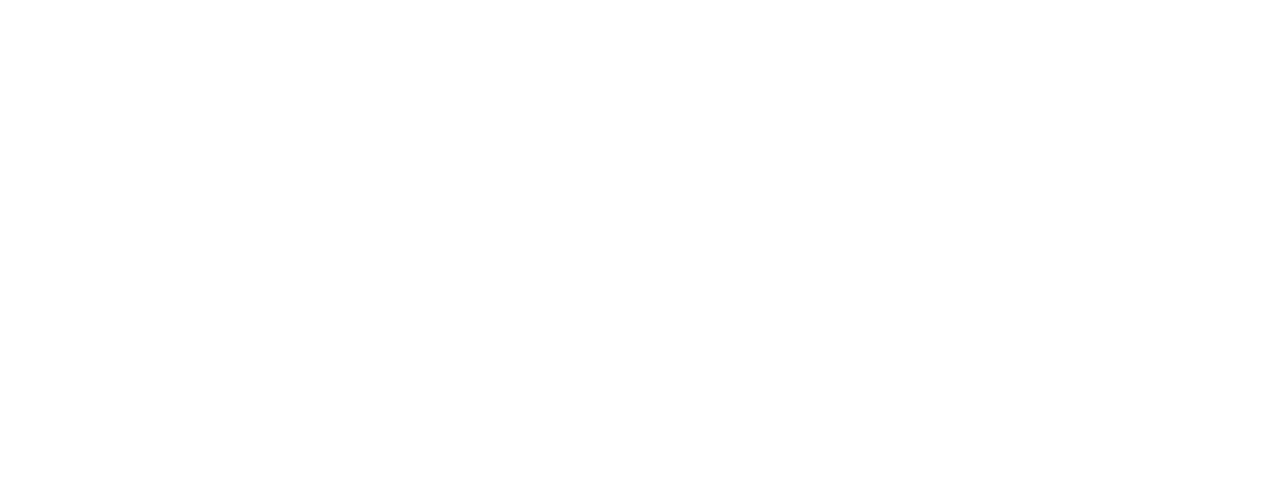
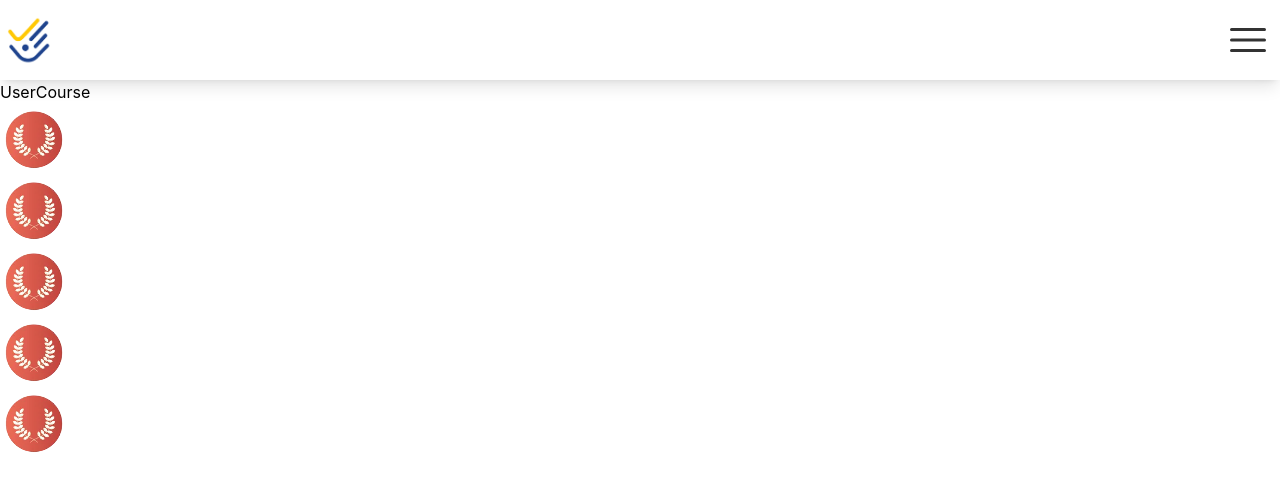
Before and after one commit to WildCodeSchool/P3_La-Poste_Lyon_React_Sept_2022, a React (Vite) app in the folder frontend/: page /parcours in a window 1280 px wide. Before the commit this address had no page. Shown: the top 490 px of the page. Built offline with nearby package versions, Linux system fonts and the light colour scheme.

Commit message:
to be sure

```diff
--- a/frontend/src/components/AllRoutes.jsx
+++ b/frontend/src/components/AllRoutes.jsx
@@ -7,6 +7,7 @@
 import TutorialList from "../pages/TutorialList";
 import Reward from "../pages/Reward";
 import Historic from "../pages/Historic";
+import UserCourse from "../pages/UserCourse";
 
 function AllRoutes() {
   return (
@@ -17,7 +18,7 @@
         <Route path="/categories" element={<TutorialCategory />} />
         <Route path="/recompenses" element={<Reward />} />
         {/* <Route path="/jeux" element={<Games />} /> */}
-        {/* <Route path="/parcours" element={<Parcours />} /> */}
+        <Route path="/parcours" element={<UserCourse />} />
         <Route path="/categories" element={<TutorialCategory />} />
         <Route path="/categories/:id/tutorials" element={<TutorialList />} />
         <Route path="/historique" element={<Historic />} />
--- a/frontend/src/components/BannerProfile.jsx
+++ b/frontend/src/components/BannerProfile.jsx
@@ -26,10 +26,10 @@
               </Link>
             </div>
           </div>
-          <div className="my-5">
+          <div className="my-5 md:flex md:flex-wrap md:items-center">
             <h2 className="text-2xl">Enfant FindBug</h2>
             <div className="flex flex-wrap">
-              <img className="w-5" src={medaille} alt="userImage" />
+              <img className="h-5" src={medaille} alt="userImage" />
               <h2 className="text-2xl">Débutant</h2>
             </div>
           </div>
--- a/frontend/src/components/NavigationBar.jsx
+++ b/frontend/src/components/NavigationBar.jsx
@@ -12,7 +12,7 @@
   const [open, setOpen] = useState(false);
 
   return (
-    <nav className="navbar ">
+    <nav className="navbar">
       <div className="justify-between mx-autol md:items-center shadow-lg flex h-20 relative z-10">
         <Link to="/profil" className="flex items-center">
           <img src={logo} alt="Ligne Bleue" className="h-14 w-14" />
@@ -62,7 +62,7 @@
         </div>
       </div>
 
-      <div>
+      <div className="z-10">
         <div
           className={`flex-1 justify-self-center md:block md:pb-0 md:mt-0 ${
             open
--- a/frontend/src/pages/Home.jsx
+++ b/frontend/src/pages/Home.jsx
@@ -27,7 +27,7 @@
             </button>
             <button
               type="button"
-              className="border-2 text-blue-800 bg-slate-200 drop-shadow shadow-lg underline underline-offset-4 w-5/6 lg:w-2/6 h-24 rounded-lg"
+              className="border-2 text-blue-800 bg-slate-200 drop-shadow shadow-lg underline underline-offset-4 w-5/6 lg:w-2/6 h-24 rounded-lg z-0"
             >
               <h1>Nouvel utilsateur?</h1>
               <h1>Créer un compte</h1>
--- /dev/null
+++ b/frontend/src/pages/UserCourse.jsx
@@ -0,0 +1,41 @@
+import React from "react";
+import NavigationBar from "../components/NavigationBar";
+import badge1 from "../assets/badge1.png";
+
+function UserCourse() {
+  return (
+    <div>
+      <NavigationBar />
+      UserCourse
+      <div>
+        <div>
+          <span>
+            <img src={badge1} alt="badge1" />
+          </span>
+        </div>
+        <div>
+          <span>
+            <img src={badge1} alt="badge1" />
+          </span>
+        </div>
+        <div>
+          <span>
+            <img src={badge1} alt="badge1" />
+          </span>
+        </div>
+        <div>
+          <span>
+            <img src={badge1} alt="badge1" />
+          </span>
+        </div>
+        <div>
+          <span>
+            <img src={badge1} alt="badge1" />
+          </span>
+        </div>
+      </div>
+    </div>
+  );
+}
+
+export default UserCourse;
```
